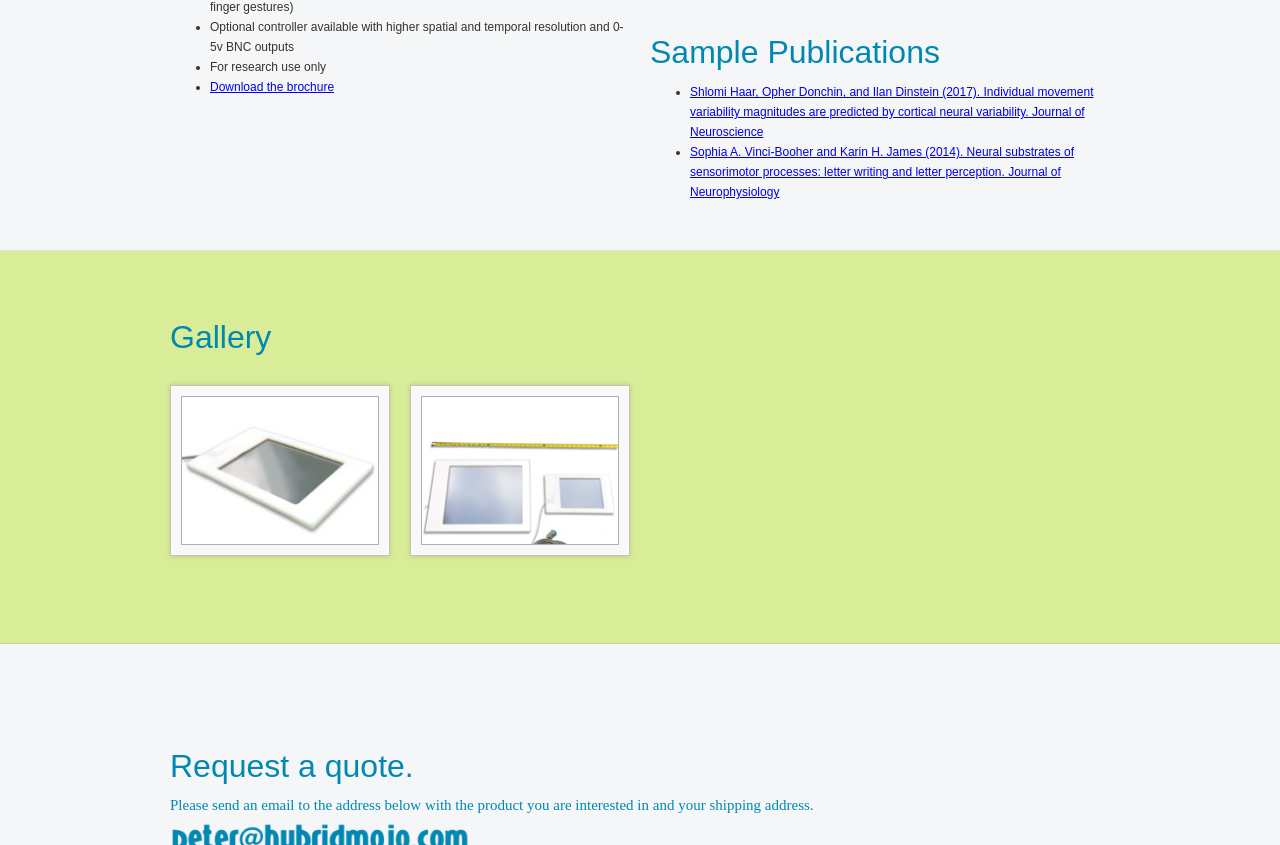
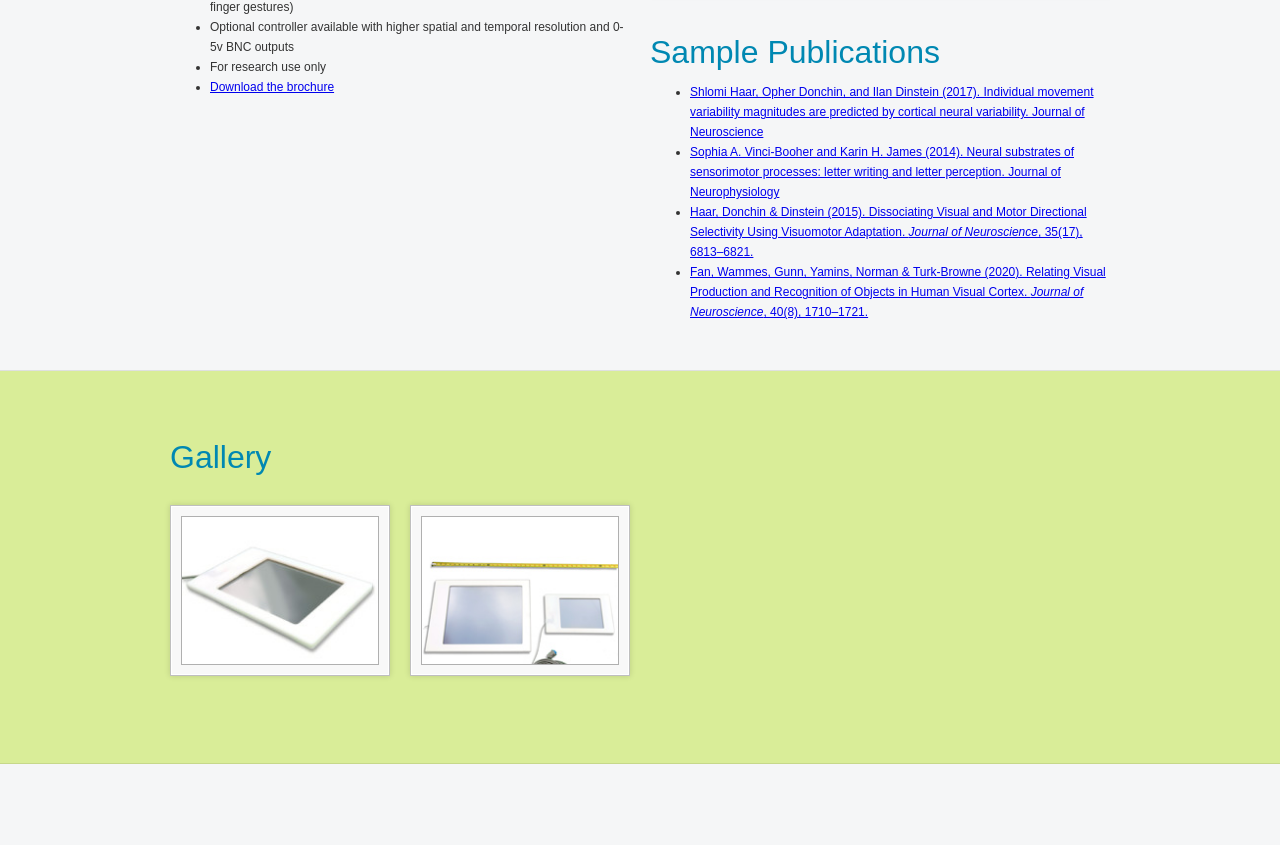
Before and after one commit to petervieth/hybridmojo.com, a Jekyll site: the page products/mri/tablet.html, which Jekyll copies as it is, in a window 1280 px wide and 900 px high, scrolled down 1108 px, cut to the strip 55-900 px from the top of the window. Built offline with Jekyll 4.4.1, drawn with Linux system fonts in a browser that asks for light colours; nearby versions of some CDN libraries.

Commit message:
Update tablet.html to add 2 research references

```diff
--- a/products/mri/tablet.html
+++ b/products/mri/tablet.html
@@ -114,6 +114,12 @@
           </li>
           <li>
             <a href="https://journals.physiology.org/doi/pdf/10.1152/jn.01042.2014">Sophia A. Vinci-Booher and Karin H. James (2014). Neural substrates of sensorimotor processes: letter writing and letter perception. Journal of Neurophysiology</a>
+          </li>
+          <li>
+            <a href="https://www.jneurosci.org/content/35/17/6813">Haar, Donchin & Dinstein (2015). Dissociating Visual and Motor Directional Selectivity Using Visuomotor Adaptation. <em>Journal of Neuroscience</em>, 35(17), 6813–6821.</a>
+          </li>
+          <li>
+            <a href="https://www.jneurosci.org/content/40/8/1710">Fan, Wammes, Gunn, Yamins, Norman & Turk-Browne (2020). Relating Visual Production and Recognition of Objects in Human Visual Cortex. <em>Journal of Neuroscience</em>, 40(8), 1710–1721.</a>
           </li>
       </div>
     </div>
```
